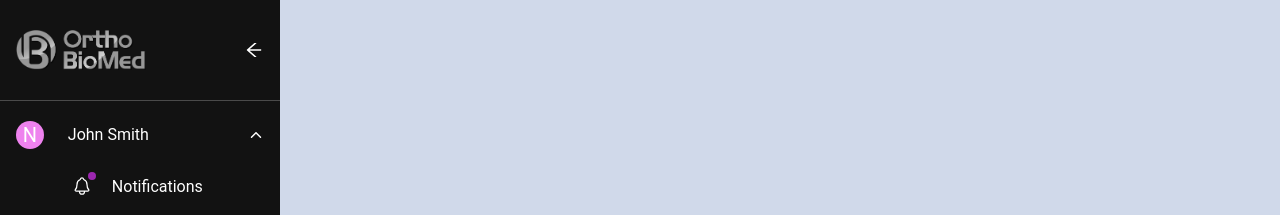
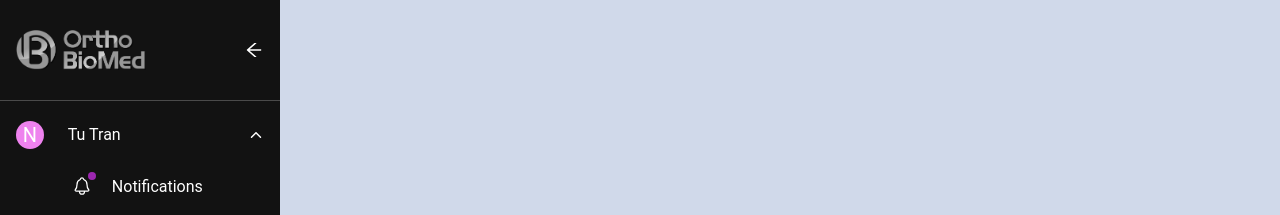
Before and after one commit to tutran-se/test-orthobiomed, a Next.js app: page / in a window 1280 px wide. Shown: the top 215 px of the page. Built offline with nearby package versions, Linux system fonts and the light colour scheme.

Commit message:
update user name

```diff
--- a/components/layout/SideBar.js
+++ b/components/layout/SideBar.js
@@ -149,7 +149,7 @@ const SideBar = () => {
                 N
               </Avatar>
               &nbsp; &nbsp;&nbsp;&nbsp;&nbsp;
-              <p style={{ marginRight: "auto" }}>John Smith</p>
+              <p style={{ marginRight: "auto" }}>Tu Tran</p>
               {isHiddenNavItem && (
                 <IoIosArrowDown onClick={() => setIsHiddenNavItem(false)} />
               )}
```
